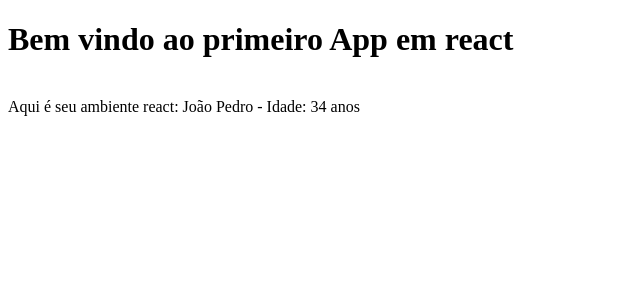
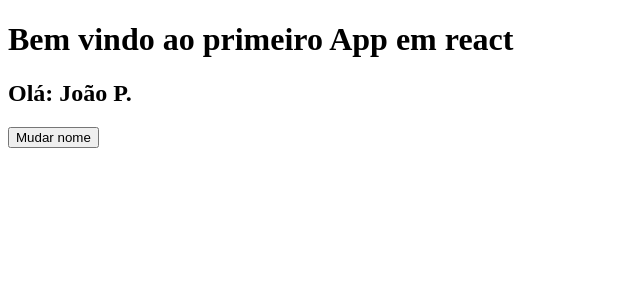
Before and after one commit to GuilhermeEnrique/react, a React (Create React App) app: page / in a window 1280 px wide. Shown: the top 300 px of the page, without its empty margins (0-640 px from the left). Built offline with nearby package versions, Linux system fonts and the light colour scheme.

Commit message:
useState

```diff
--- a/src/App.js
+++ b/src/App.js
@@ -1,13 +1,20 @@
 import Nome from "./components/Nome";
+import { useState } from 'react';
 
 function App(){
+  const [nome, setNome] = useState('João P.');
+
+  function handleChangeName(nome) {
+    setNome(nome);
+  }
+
   return (
     <div>
       <h1>
         Bem vindo ao primeiro App em react
       </h1>
-      <br/>
-      <Nome nome="João Pedro" idade='34'/>
+      <h2>Olá: {nome} </h2>
+      <button onClick={ () => handleChangeName('Guilherme Enrique')}> Mudar nome </button>
     </div>
 
   );
```
